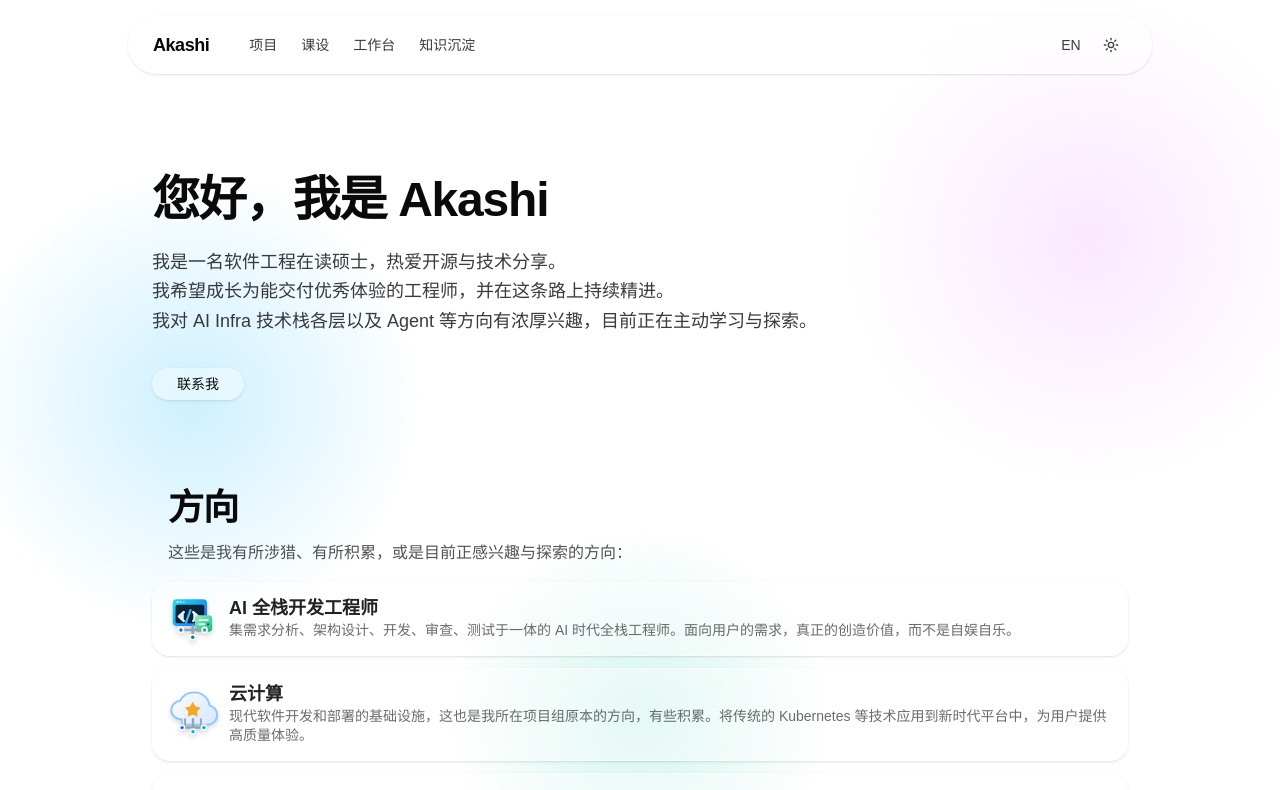
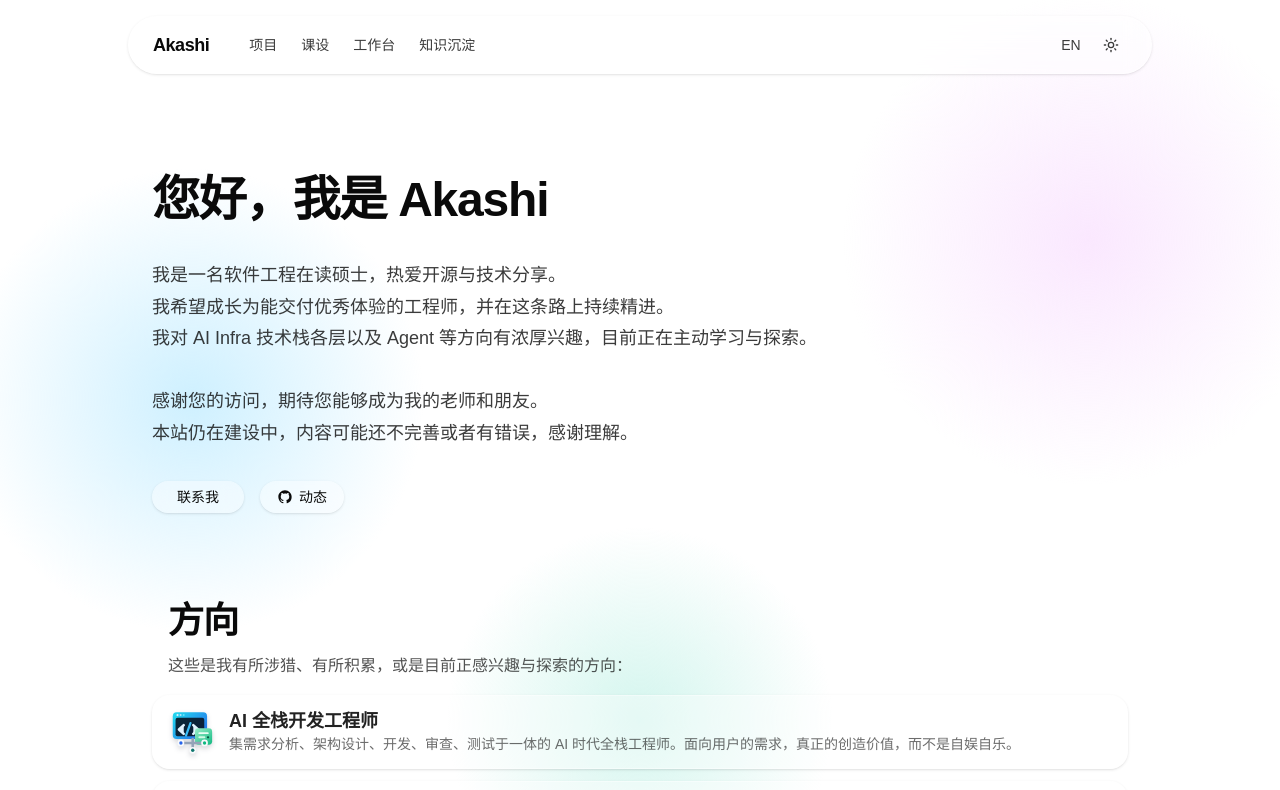
Before and after one commit to AkashiSensei/AkashiSensei.github.io, a React (Vite) app: page / in a window 1280 px wide. Shown: the top 790 px of the page. Built offline with nearby package versions, Linux system fonts and the light colour scheme.

Commit message:
fix: polish home intro copy and GitHub profile CTA
Tighten intro paragraph breaks and spacing, add thanks and WIP note in
zh/en, and add a GitHub profile button with inline mark and aligned
outline styling next to contact.

```diff
--- a/src/App.tsx
+++ b/src/App.tsx
@@ -12,6 +12,23 @@ import {
   DialogTrigger,
 } from "@/components/ui/dialog"
 
+function GitHubMark({ className }: { className?: string }) {
+  return (
+    <svg
+      className={className}
+      viewBox="0 0 24 24"
+      fill="currentColor"
+      aria-hidden
+    >
+      <path
+        fillRule="evenodd"
+        clipRule="evenodd"
+        d="M12 2C6.477 2 2 6.484 2 12.017c0 4.425 2.865 8.18 6.839 9.504.5.092.682-.217.682-.483 0-.237-.008-.868-.013-1.703-2.782.605-3.369-1.343-3.369-1.343-.454-1.158-1.11-1.466-1.11-1.466-.908-.62.069-.608.069-.608 1.003.07 1.531 1.032 1.531 1.032.892 1.53 2.341 1.088 2.91.832.092-.647.35-1.088.636-1.338-2.22-.253-4.555-1.113-4.555-4.951 0-1.093.39-1.988 1.029-2.688-.103-.253-.446-1.272.098-2.65 0 0 .84-.27 2.75 1.026A9.564 9.564 0 0112 6.844c.85.004 1.705.115 2.504.337 1.909-1.296 2.747-1.027 2.747-1.027.546 1.379.202 2.398.1 2.651.64.7 1.028 1.595 1.028 2.688 0 3.848-2.339 4.695-4.566 4.943.359.309.678.92.678 1.855 0 1.338-.012 2.419-.012 2.747 0 .268.18.58.688.482A10.019 10.019 0 0022 12.017C22 6.484 17.522 2 12 2z"
+      />
+    </svg>
+  )
+}
+
 function App() {
   const { t } = useTranslation();
 
@@ -22,7 +39,7 @@ function App() {
           <h1 className="text-4xl md:text-5xl font-bold tracking-tight">
             {t('home.title')}
           </h1>
-          <p className="text-lg text-foreground/80 leading-relaxed whitespace-pre-line">
+          <p className="text-lg text-foreground/80 leading-[1.75] whitespace-pre-line pt-2 sm:pt-3">
             {t('home.description')}
           </p>
           <div className="flex flex-wrap gap-4 pt-2">
@@ -86,6 +103,21 @@ function App() {
                 </p>
               </DialogContent>
             </Dialog>
+            <Button
+              variant="outline"
+              asChild
+              className="rounded-full px-4 bg-white/40 dark:bg-white/10 backdrop-blur-md border-white/40 dark:border-white/10 shadow-sm hover:bg-white/60 dark:hover:bg-white/20 transition-colors"
+            >
+              <a
+                href="https://github.com/AkashiSensei"
+                target="_blank"
+                rel="noreferrer"
+                className="inline-flex items-center gap-1.5"
+              >
+                <GitHubMark className="h-4 w-4 shrink-0" />
+                {t("home.github")}
+              </a>
+            </Button>
           </div>
         </section>
         <DirectionsSection />
--- a/src/content/locales/en.json
+++ b/src/content/locales/en.json
@@ -10,8 +10,9 @@
   },
   "home": {
     "title": "Hi, I'm $t(site.displayName)",
-    "description": "I'm a software engineering master's student who loves open source and sharing what I build.\nI'm working to grow into an engineer who ships products with genuinely better user experiences.\nI'm especially interested in AI infrastructure across the stack and in agent-based systems, and I'm actively learning and exploring both.",
+    "description": "I'm a software engineering master's student who loves open source and sharing what I build.\nI'm working to grow into an engineer who ships products with genuinely better user experiences.\nI'm especially interested in AI infrastructure across the stack and in agent-based systems, and I'm actively learning and exploring both.\n\nThank you for visiting. I hope you might become my teacher and my friend.\nThis site is still under construction. Some content may be incomplete or incorrect, and I appreciate your understanding.",
     "contact": "Contact Me",
+    "github": "Profile",
     "contactDialog": {
       "title": "Contact Details",
       "description": "You can reach me through the following public channels:",
--- a/src/content/locales/zh.json
+++ b/src/content/locales/zh.json
@@ -10,8 +10,9 @@
   },
   "home": {
     "title": "您好，我是 $t(site.displayName)",
-    "description": "我是一名软件工程在读硕士，热爱开源与技术分享。\n我希望成长为能交付优秀体验的工程师，并在这条路上持续精进。\n我对 AI Infra 技术栈各层以及 Agent 等方向有浓厚兴趣，目前正在主动学习与探索。",
+    "description": "我是一名软件工程在读硕士，热爱开源与技术分享。\n我希望成长为能交付优秀体验的工程师，并在这条路上持续精进。\n我对 AI Infra 技术栈各层以及 Agent 等方向有浓厚兴趣，目前正在主动学习与探索。\n\n感谢您的访问，期待您能够成为我的老师和朋友。\n本站仍在建设中，内容可能还不完善或者有错误，感谢理解。",
     "contact": "联系我",
+    "github": "动态",
     "contactDialog": {
       "title": "联系方式",
       "description": "你可以通过以下公开渠道找到我：",
```
